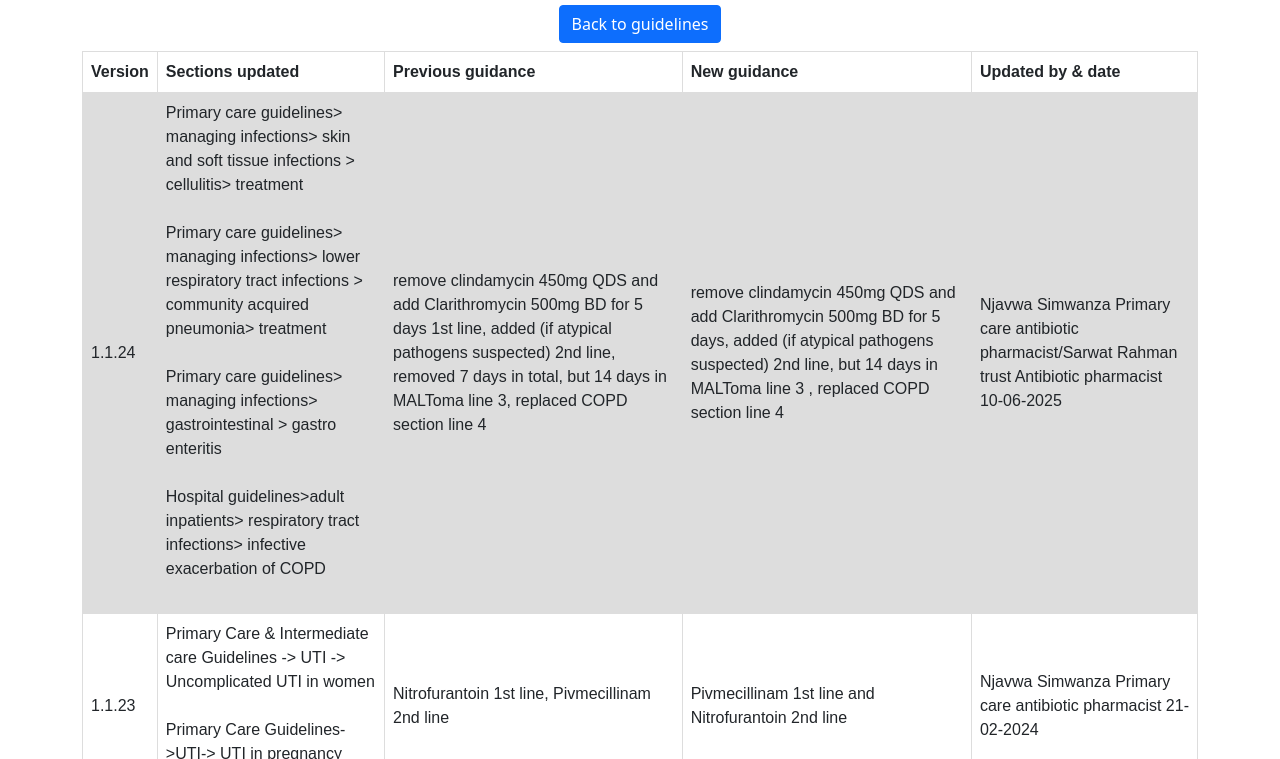
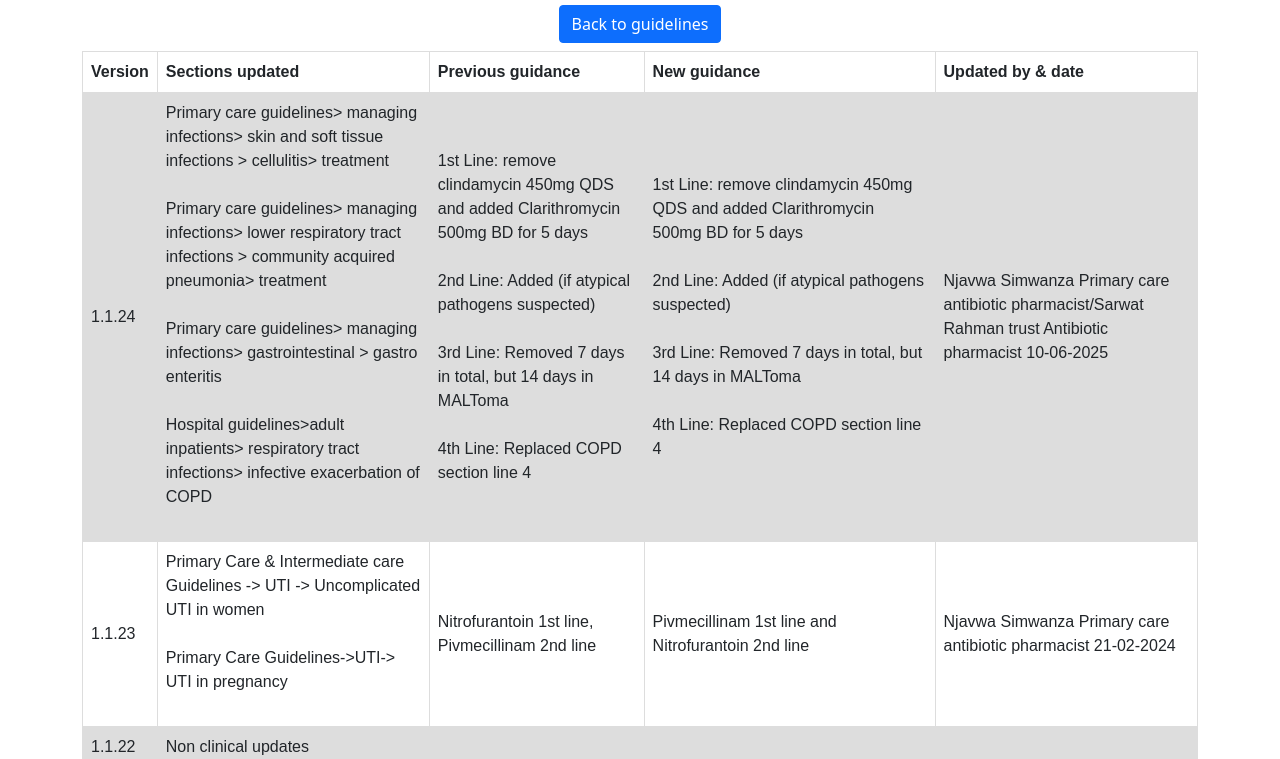
Before and after one commit to GMICB-Tameside-NHS-Abx-Guidelines/GMICB-Tameside-NHS-Abx-Guidelines.github.io, a plain HTML site: page version.html in a window 1280 px wide. Shown: the part 41-800 px from the top of the page. Drawn offline with nearby package versions, Linux system fonts and the light colour scheme.

Commit message:
Update version.html
add line breaks to version table

```diff
--- a/version.html
+++ b/version.html
@@ -105,8 +105,8 @@ Prophylaxis
                 <tr>
                     <td>1.1.24</td>
                     <td>Primary care guidelines> managing infections> skin and soft tissue infections > cellulitis> treatment <br><br>Primary care guidelines> managing infections> lower respiratory tract infections > community acquired pneumonia> treatment &nbsp;<br><br>Primary care guidelines> managing infections> gastrointestinal > gastro enteritis<br><br>Hospital guidelines>adult inpatients> respiratory tract infections> infective exacerbation of COPD<br><br></td>
-                    <td>remove clindamycin 450mg QDS and add Clarithromycin 500mg BD for 5 days 1st line, added (if atypical pathogens suspected)  2nd line, removed 7 days in total, but 14 days in MALToma line 3, replaced COPD section line 4 </td>
-                    <td>remove clindamycin 450mg QDS and add Clarithromycin 500mg BD for 5 days, added (if atypical pathogens suspected) 2nd line, but 14 days in MALToma line 3 , replaced COPD section line 4 </td>
+                    <td>1st Line: remove clindamycin 450mg QDS and added Clarithromycin 500mg BD for 5 days<br><br> 2nd Line: Added (if atypical pathogens suspected)<br><br> 3rd Line: Removed 7 days in total, but 14 days in MALToma <br><br> 4th Line: Replaced COPD section line 4 </td>
+                    <td>1st Line: remove clindamycin 450mg QDS and added Clarithromycin 500mg BD for 5 days<br><br> 2nd Line: Added (if atypical pathogens suspected)<br><br> 3rd Line: Removed 7 days in total, but 14 days in MALToma <br><br> 4th Line: Replaced COPD section line 4</td>
                     <td>Njavwa Simwanza Primary care antibiotic pharmacist/Sarwat Rahman trust Antibiotic pharmacist 10-06-2025</td>
                 </tr>
                 <tr>
```
